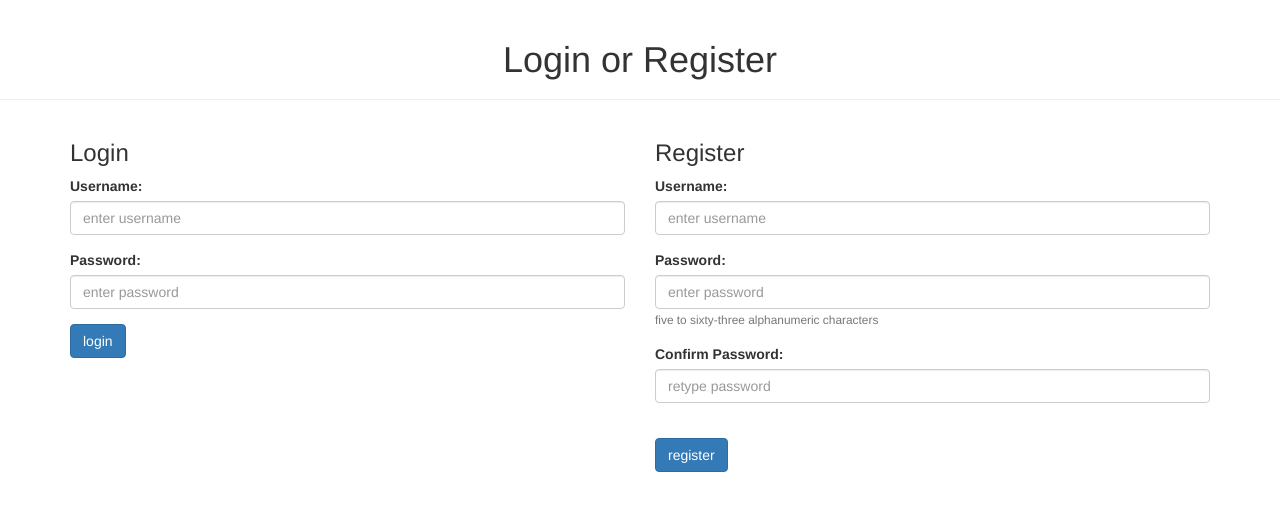
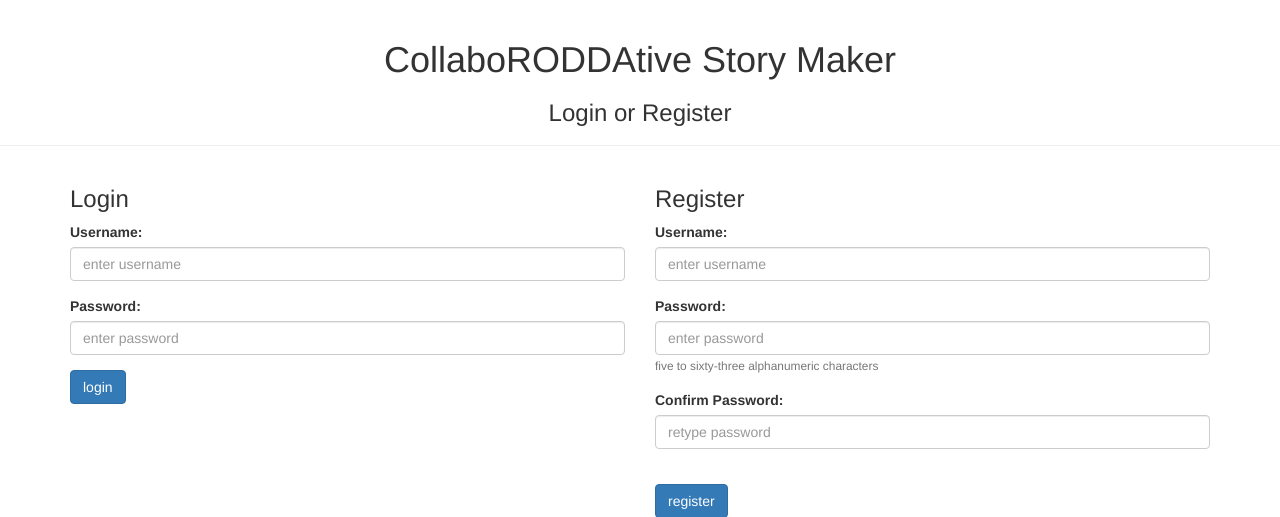
Before and after one commit to hhzrabbit/team-rrj-blog, a Flask app: page / in a window 1280 px wide. Shown: the top 517 px of the page. Run offline with Flask 2, Linux system fonts and the light colour scheme; some libraries are stand-ins or nearby versions.

Commit message:
Update loginOrReg.html

```diff
--- a/templates/loginOrReg.html
+++ b/templates/loginOrReg.html
@@ -3,7 +3,8 @@
 
 {% block body_block  %}
 <div class="page-header text-center">
-    <h1> Login or Register </h1>
+    <h1>CollaboRODDAtive Story Maker</h1>
+    <h3> Login or Register </h3>
     <!--Different allerts for different statuses-->
     {% if status %}
     {% if status == "user does not exist" %}
```
